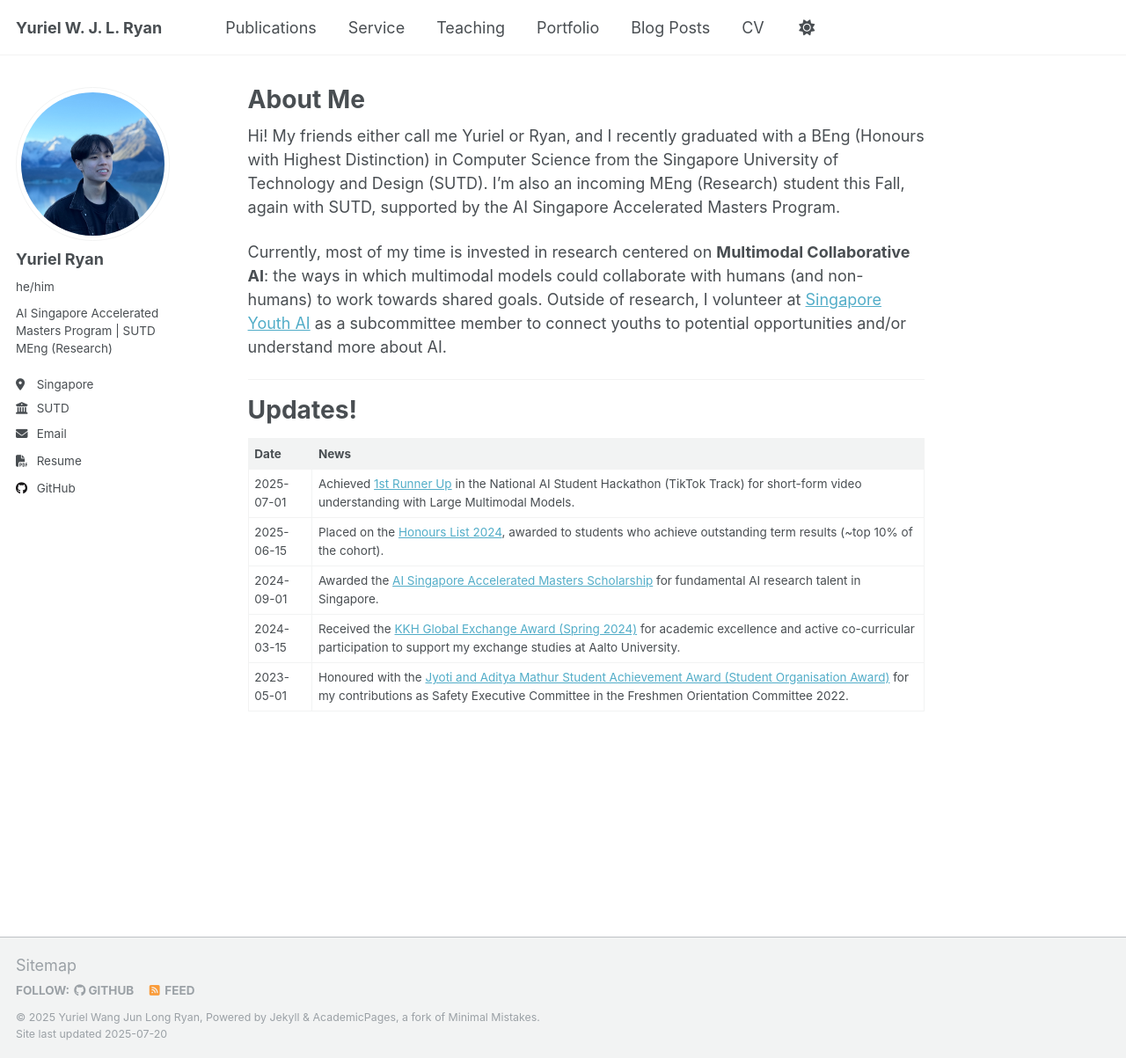
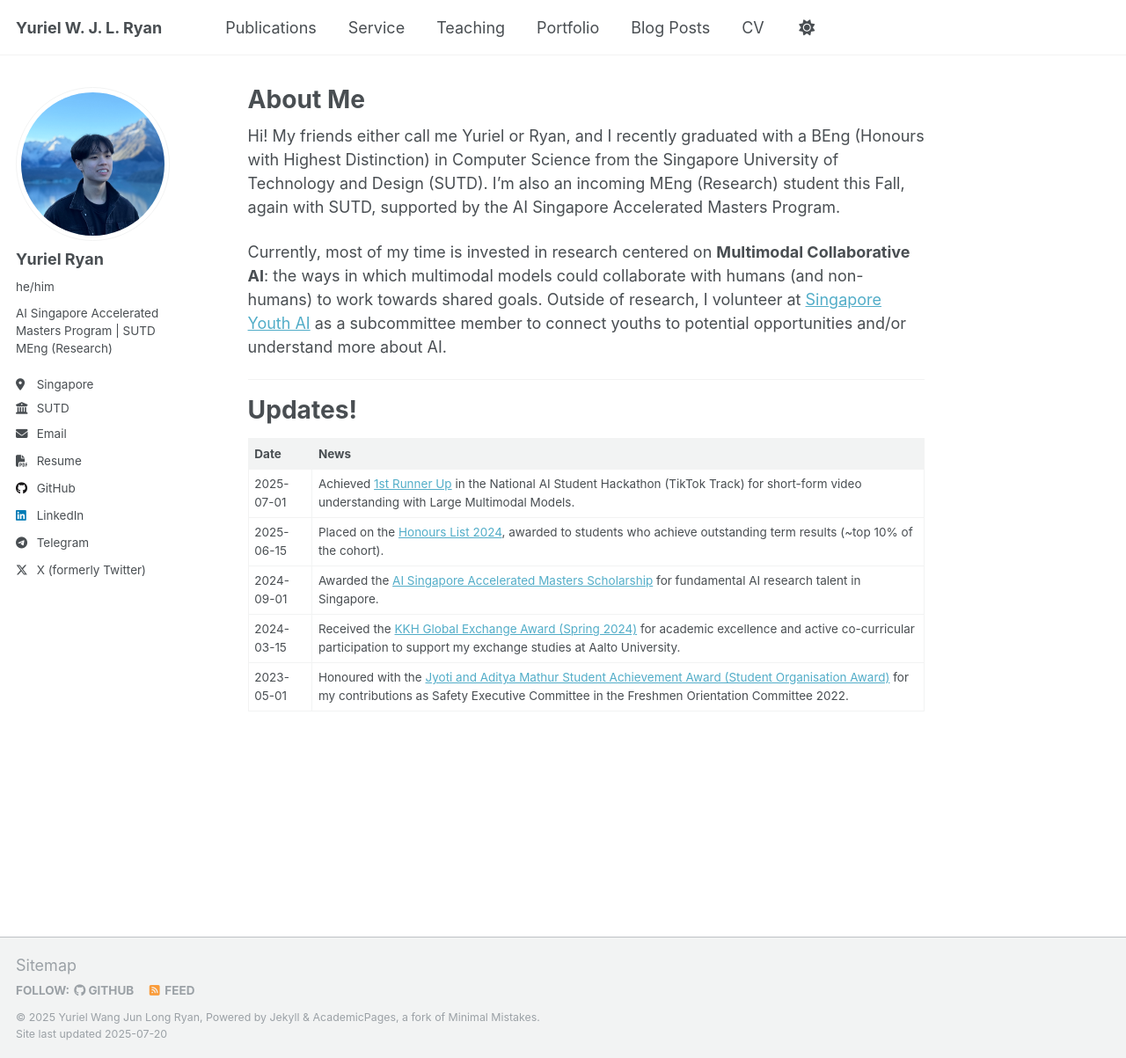
Before and after one commit to SausageMuffins/SausageMuffins.github.io, a Jekyll site: the page built from _pages/about.md, in a window 1280 px wide and 1203 px high. Shown: the whole window at 88% size. Built offline with Jekyll 4.4.1, drawn with Linux system fonts in a browser that asks for light colours; a script that is not in the unit is left out; some of the changed lines change nothing that is shown.

Commit message:
Added socials

```diff
--- a/_config.yml
+++ b/_config.yml
@@ -62,15 +62,15 @@ author:
   keybase          : # Username
   instagram        : # Username
   lastfm           : # Username
-  linkedin         : # Username
+  linkedin         : yuriel-ryan # Username
   mastodon         : # URL
   medium           : # URL
   pinterest        : # Username
   soundcloud       : # Username
   steam            : # Username
-  telegram         : # URL
+  telegram         : https://t.me/SausageMuffins # URL
   tumblr           : # Username
-  twitter          : # Username for X / Twitter
+  twitter          : YurielRyan # Username for X / Twitter
   vine             : # Username
   weibo            : # Username
   wikipedia        : # Username
@@ -137,7 +137,7 @@ yandex_site_verification :
 
 # Social Sharing
 twitter:
-  username               : &twitter
+  username               : &twitter "YurielRyan"
 facebook:
   username               :
   app_id                 :
```
